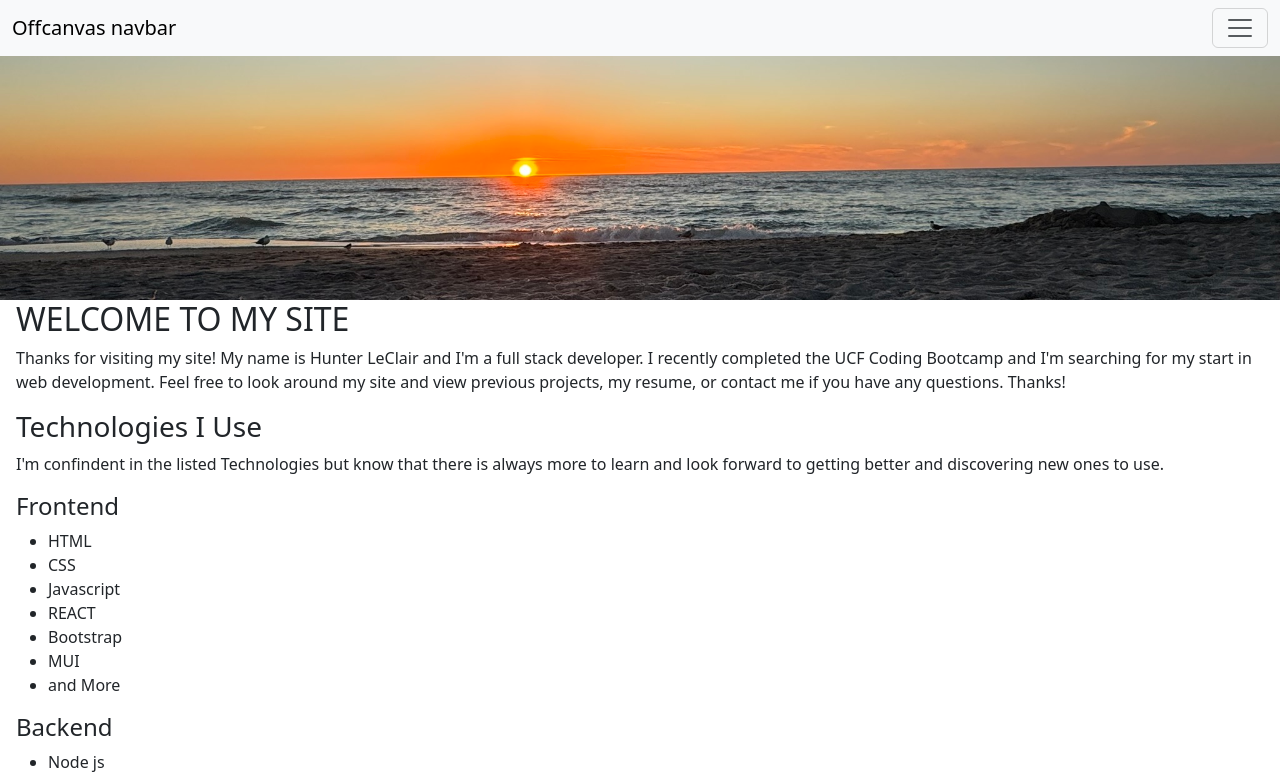
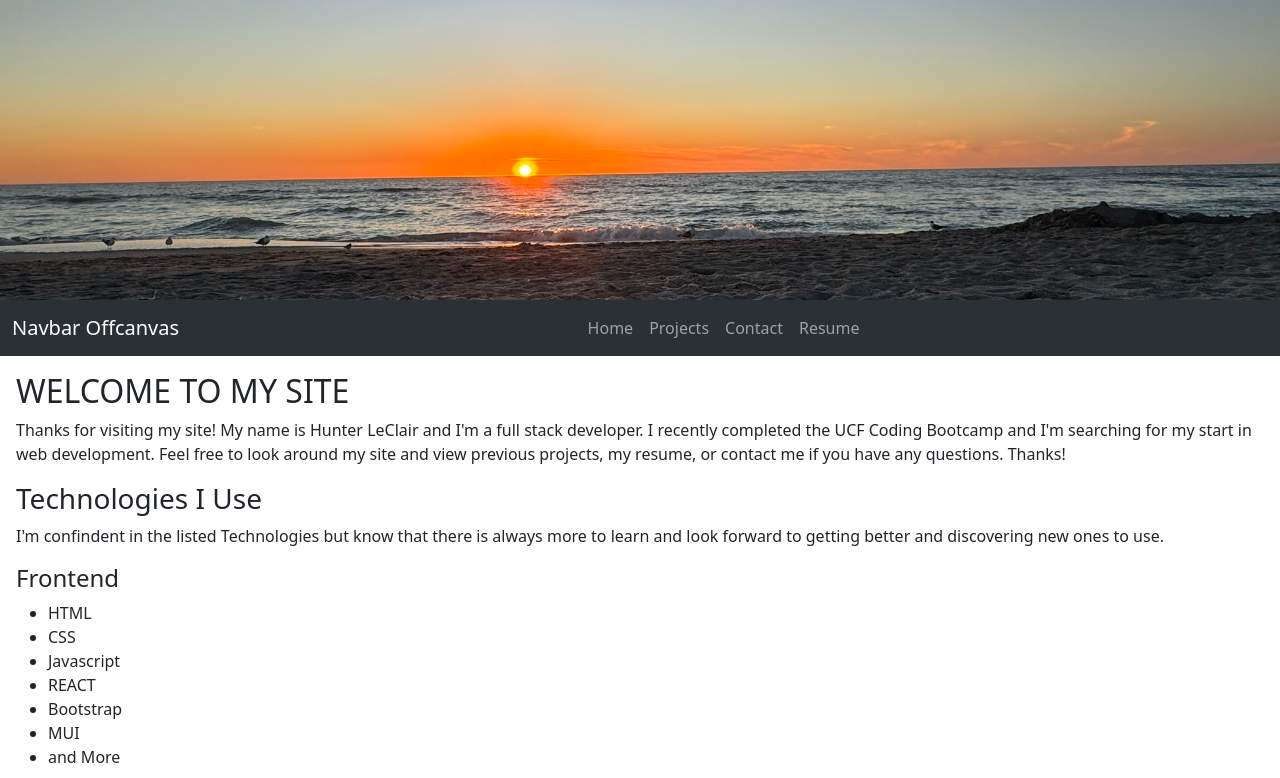
Before and after one commit to TurnerHelical/reactPortfolio, a React (Vite) app: page / in a window 1280 px wide. Shown: the top 778 px of the page. Built offline with nearby package versions, Linux system fonts and the light colour scheme.

Commit message:
fixed navbar

```diff
--- a/src/components/navbar.jsx
+++ b/src/components/navbar.jsx
@@ -1,54 +1,38 @@
-import { useState } from 'react';
-import { Link, NavLink } from 'react-router-dom';
+import Container from 'react-bootstrap/Container';
+import Nav from 'react-bootstrap/Nav';
+import Navbar from 'react-bootstrap/Navbar';
+import Offcanvas from 'react-bootstrap/Offcanvas';
 
-export default function Nav() {
-  const [currentPage, setCurrentPage] = useState('About');
-
-  const handlePageChange = (page) => setCurrentPage(page);
-
+function Navigation() {
   return (
     <>
-      <nav className="navbar bg-body-tertiary fixed-top">
-        <div className="container-fluid">
-          <a className="navbar-brand" href="#">Offcanvas navbar</a>
-          <button className="navbar-toggler" type="button" data-bs-toggle="offcanvas" data-bs-target="#offcanvasNavbar" aria-controls="offcanvasNavbar" aria-label="Toggle navigation">
-            <span className="navbar-toggler-icon"></span>
-          </button>
-          <div className="offcanvas offcanvas-end" tabindex="-1" id="offcanvasNavbar" aria-labelledby="offcanvasNavbarLabel">
-            <div className="offcanvas-header">
-              <h5 className="offcanvas-title" id="offcanvasNavbarLabel">Offcanvas</h5>
-              <button type="button" className="btn-close" data-bs-dismiss="offcanvas" aria-label="Close"></button>
-            </div>
-            <div className="offcanvas-body">
-              <ul className="navbar-nav justify-content-end flex-grow-1 pe-3">
-                <li className="nav-item">
-                  <a className="nav-link active" aria-current="page" href="#">Home</a>
-                </li>
-                <li className="nav-item">
-                  <a className="nav-link" href="#">Link</a>
-                </li>
-                <li className="nav-item dropdown">
-                  <a className="nav-link dropdown-toggle" href="#" role="button" data-bs-toggle="dropdown" aria-expanded="false">
-                    Dropdown
-                  </a>
-                  <ul className="dropdown-menu">
-                    <li><a className="dropdown-item" href="#">Action</a></li>
-                    <li><a className="dropdown-item" href="#">Another action</a></li>
-                    <li>
-                      <hr className="dropdown-divider"/>
-                    </li>
-                    <li><a className="dropdown-item" href="#">Something else here</a></li>
-                  </ul>
-                </li>
-              </ul>
-              <form className="d-flex mt-3" role="search">
-                <input className="form-control me-2" type="search" placeholder="Search" aria-label="Search"/>
-                  <button className="btn btn-outline-success" type="submit">Search</button>
-              </form>
-            </div>
-          </div>
-        </div>
-      </nav>
-      </>
-      );
+        <Navbar bg='primary' data-bs-theme="dark" expand='sm' className="bg-body-tertiary mb-3">
+          <Container fluid>
+            <Navbar.Brand href="#">Navbar Offcanvas</Navbar.Brand>
+            <Navbar.Toggle aria-controls={`offcanvasNavbar-expand-sm`} />
+            <Navbar.Offcanvas
+              id={`offcanvasNavbar-expand-sm`}
+              aria-labelledby={`offcanvasNavbarLabel-expand-sm`}
+              placement="end"
+            >
+              <Offcanvas.Header closeButton>
+                <Offcanvas.Title id={`offcanvasNavbarLabel-expand-sm`}>
+                  Menu
+                </Offcanvas.Title>
+              </Offcanvas.Header>
+              <Offcanvas.Body>
+                <Nav className="justify-content-center flex-grow-1 pe-3">
+                  <Nav.Link href="/">Home</Nav.Link>
+                  <Nav.Link href="/Projects">Projects</Nav.Link>
+                  <Nav.Link href="/Contact">Contact</Nav.Link>
+                  <Nav.Link href="/Resume">Resume</Nav.Link>
+                </Nav>
+              </Offcanvas.Body>
+            </Navbar.Offcanvas>
+          </Container>
+        </Navbar>
+    </>
+  );
 }
+
+export default Navigation;
```
